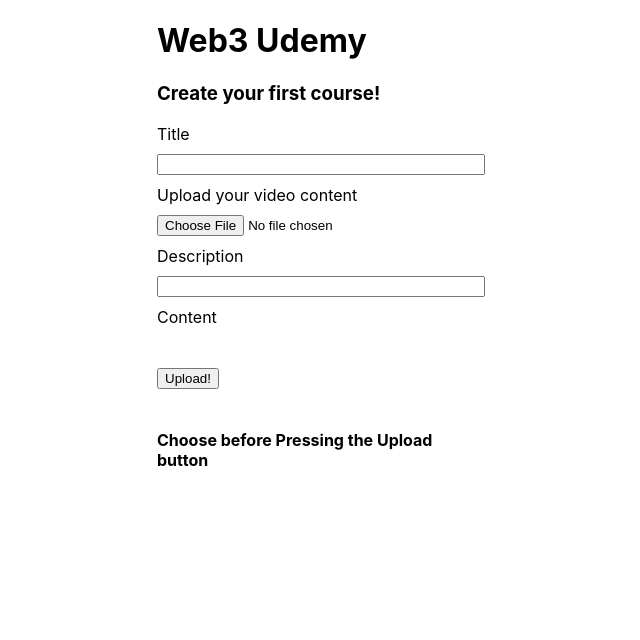
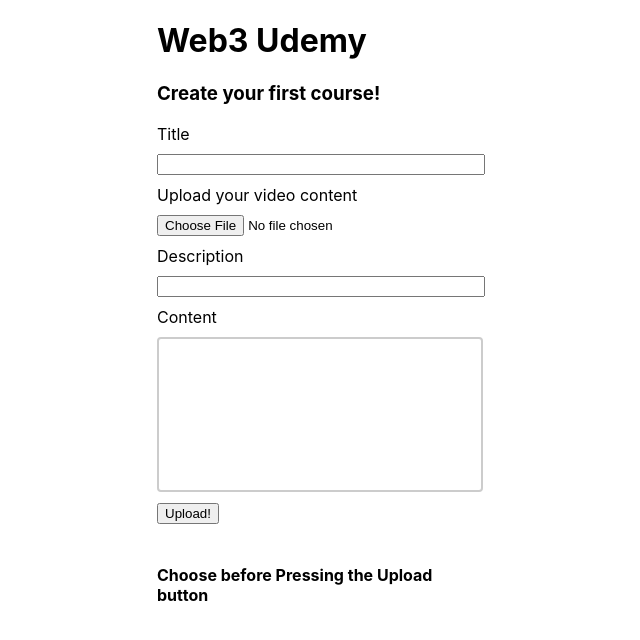
Before and after one commit to rohitmultani/Michi, a React (Create React App) app: page / in a window 1280 px wide. Shown: the top 640 px of the page, without its empty margins (323-963 px from the left). Built offline with nearby package versions, Linux system fonts and the light colour scheme.

Commit message:
Draft.js removed

```diff
--- a/src/Components/form.js
+++ b/src/Components/form.js
@@ -1,17 +1,15 @@
 import '../form.css';
 import axios from 'axios';
 import React, { Component, useState } from 'react';
-import { Editor, EditorState } from 'draft-js';
-import 'draft-js/dist/Draft.css';
 import env from "react-dotenv";
 const FormData = require('form-data');
 
 function Form() {
 
   const [selectedFile, setSelectedFile] = useState(null);
-  const [title, setTitle] = useState(null);
-  const [description, setDescription] = useState(null);
-  const [editorState, setEditorState] = useState(() => EditorState.createEmpty());
+  const [title, setTitle] = useState('');
+  const [description, setDescription] = useState('');
+  const [content, setContent] = useState('');
 
   const onFileChange = event => {
     setSelectedFile(event.target.files[0]);
@@ -25,6 +23,10 @@
     setDescription(event.target.value)
   }
 
+  const onContentChange = event => {
+    setContent(event.target.value)
+  }
+
   const onFileUpload = () => {
     const formData = new FormData();
 
@@ -36,7 +38,7 @@
       const metadata = JSON.stringify({
         name: title,
         description: description,
-        content: editorState,
+        content: content,
         keyvalues: {
           exampleKey: 'exampleValue'
         }
@@ -127,7 +129,7 @@
         <label>Description</label>
         <input type="text" value={description} onChange={onDescriptionChange}></input>
         <label>Content</label>
-        <Editor editorState={editorState} onChange={setEditorState} />
+        <input id="textarea" type="textarea" value={content} onChange={onContentChange}></input>
         <br />
         <button onClick={onFileUpload}>
           Upload!
--- a/src/form.css
+++ b/src/form.css
@@ -19,15 +19,14 @@
   margin-bottom: 10px;
 }
 
-textarea {
+#textarea {
   width: 100%;
   height: 150px;
-  padding: 12px 20px;
-  box-sizing: border-box;
   border: 2px solid #ccc;
   border-radius: 4px;
-  background-color: #f8f8f8;
   resize: none;
+  padding-top: 0;
+  padding-left: 0;
 }
 
 @media (prefers-reduced-motion: no-preference) {
```
